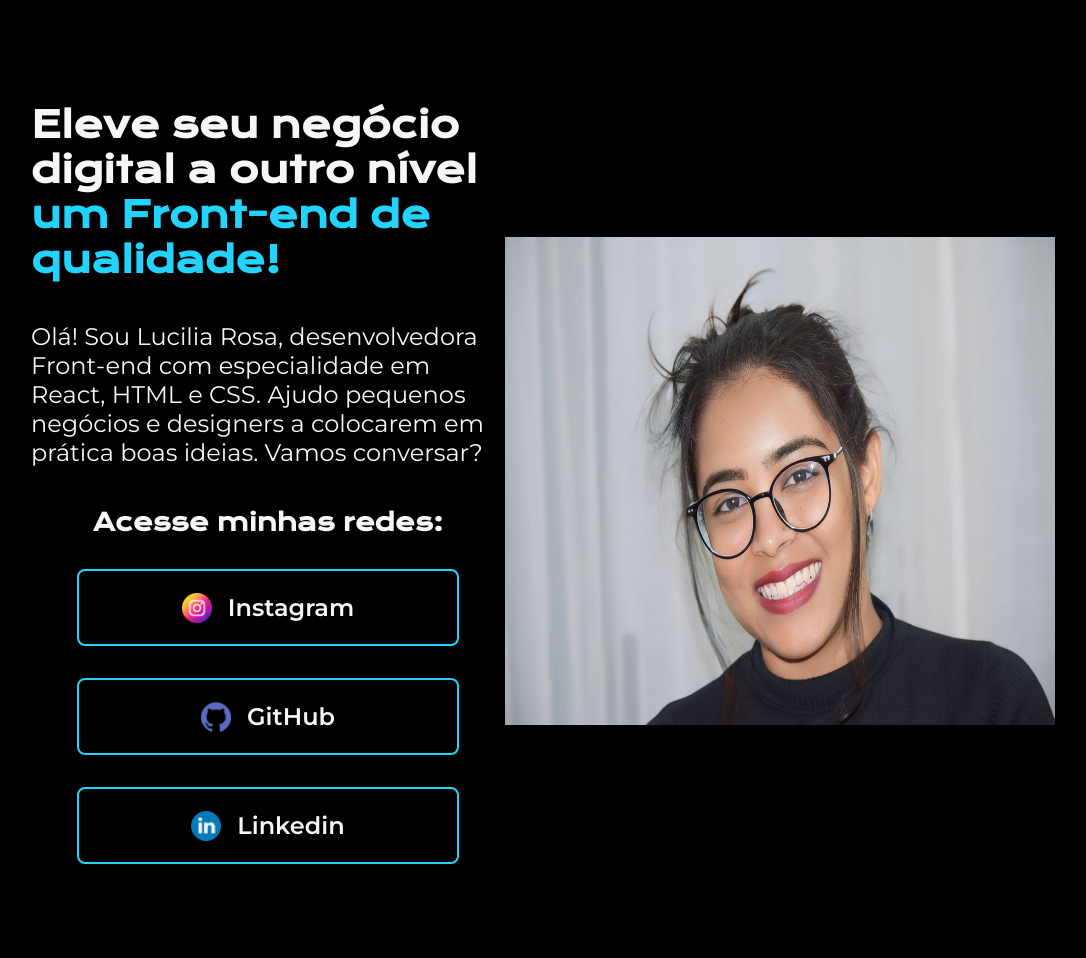
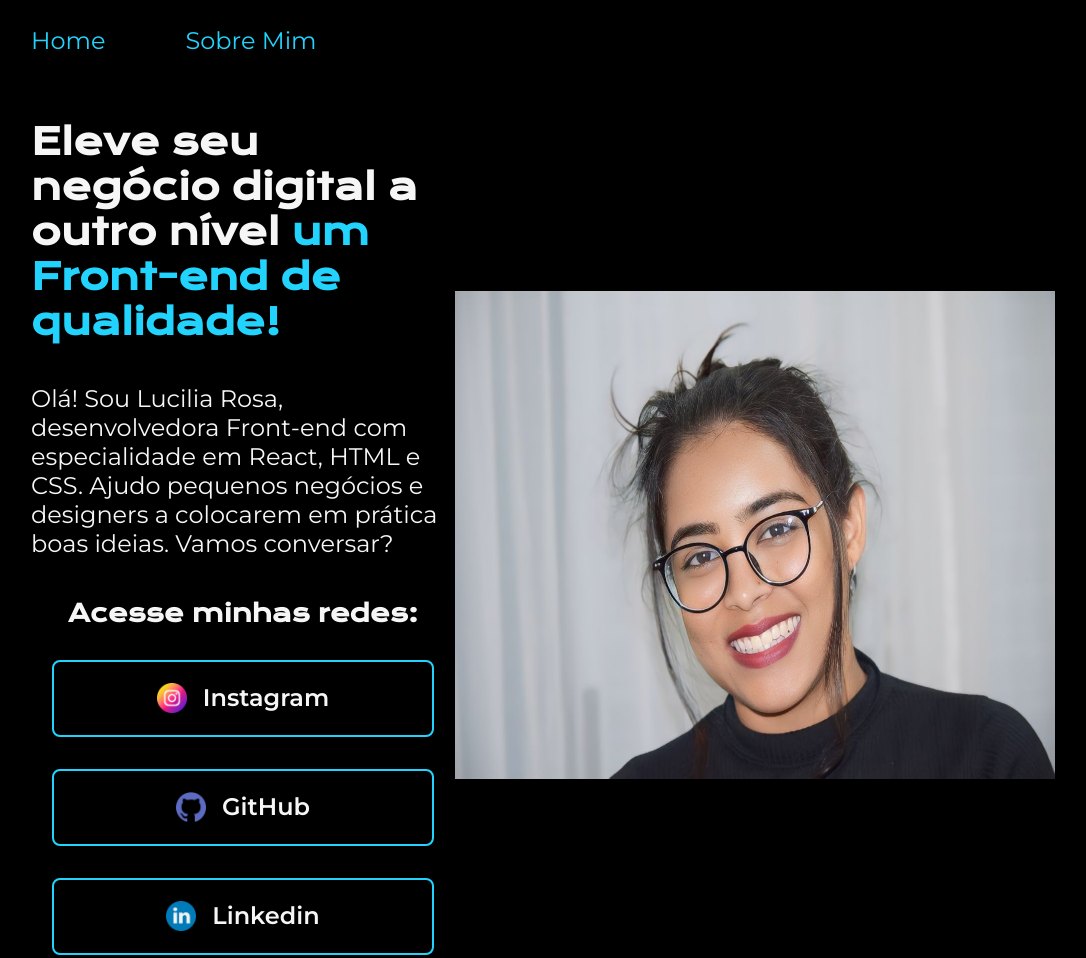
Before and after one commit to luciliarosa/perfilFrontEnd, a plain HTML site: page index.html in a window 1280 px wide. Shown: the top 958 px of the page, without its empty margins (97-1183 px from the left). Drawn offline with nearby package versions, Linux system fonts and the light colour scheme.

Commit message:
Adicionando Cabeçalho

```diff
--- a/index.html
+++ b/index.html
@@ -7,7 +7,12 @@
     <title>Document</title>
     <link rel="stylesheet" href="styles.css" />
   </head>
-  <header></header>
+  <header class="cabecalho">
+    <nav class="cabecalhoMenu">
+        <a class="cabecalhoMenuLink">Home</a>
+        <a class="cabecalhoMenuLink">Sobre Mim</a>
+    </nav>
+  </header>
   <body>
     <main class="apresentacao">
       <section class="apresentacaoConteudo">
@@ -22,18 +27,15 @@
         </p>
         <div class="apresentacaoLinks">
           <h2 class="apresentacaoLinksSuptitulo">Acesse minhas redes:</h2>
-          <a
-            class="apresentacaoBotao1"
-            href="https://www.instagram.com/lucilliarosa/"
-          >
+          <a class="apresentacaoBotao1" target="_blank" href="https://www.instagram.com/lucilliarosa/">
             <img class="icone" src="assets/instagram.png" />
             Instagram
           </a>
-          <a class="apresentacaoBotao1" href="https://github.com/luciliarosa">
+          <a class="apresentacaoBotao1" target="_blank" href="https://github.com/luciliarosa">
             <img class="icone" src="assets/github.png" />
             GitHub
           </a>
-          <a class="apresentacaoBotao1" href="https://www.linkedin.com/in/lucilia-rosa/">
+          <a class="apresentacaoBotao1" target="_blank" href="https://www.linkedin.com/in/lucilia-rosa/">
             <img class="icone" src="assets/linkedin.png" />
             Linkedin
           </a>
@@ -44,7 +46,7 @@
           src="assets/lucilia.jpeg"
           alt="Lucilia Rosa"
           height="488px"
-          width="550px"
+          width="600px"
         />
       </section>
     </main>
--- a/styles.css
+++ b/styles.css
@@ -11,8 +11,24 @@ body {
     color: #F6F6F6;
 }
 
+.cabecalho {
+    padding: 2% 0% 0% 10%;
+}
+
+.cabecalhoMenu {
+    display: flex;
+    gap: 80px;
+}
+
+.cabecalhoMenuLink {
+    font-family: "Montserrat", sans-serif;
+    font-size: 24px;
+    font-weight: 400px;
+    color: #22D4FD;
+}
+
 .apresentacao {
-    padding: 8% 10%;
+    padding: 5% 10%;
     display: flex;
     align-items: center;
     justify-content: space-between;
```
